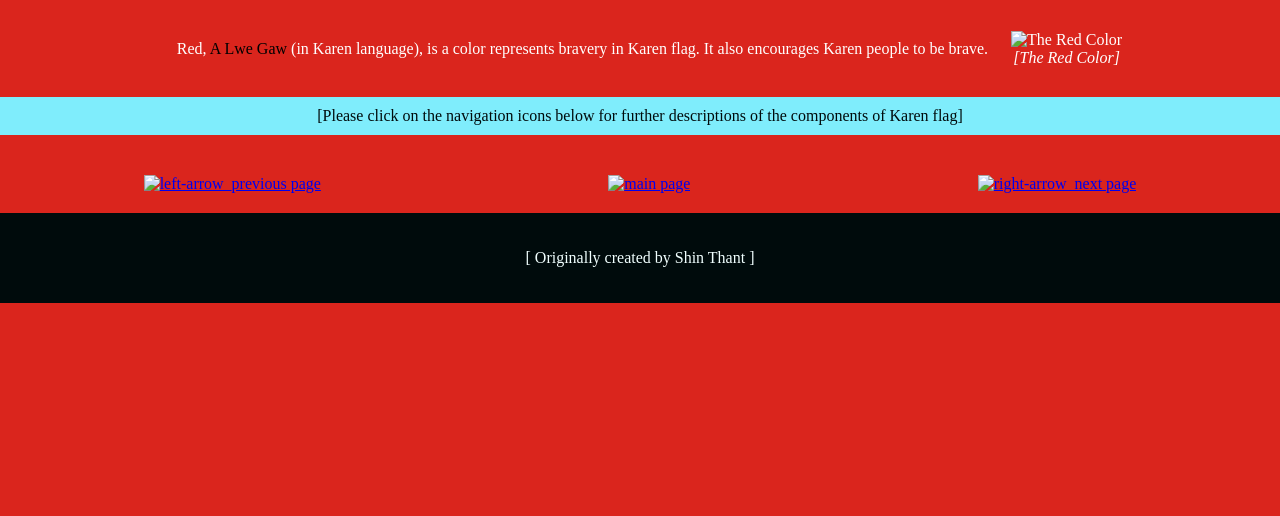
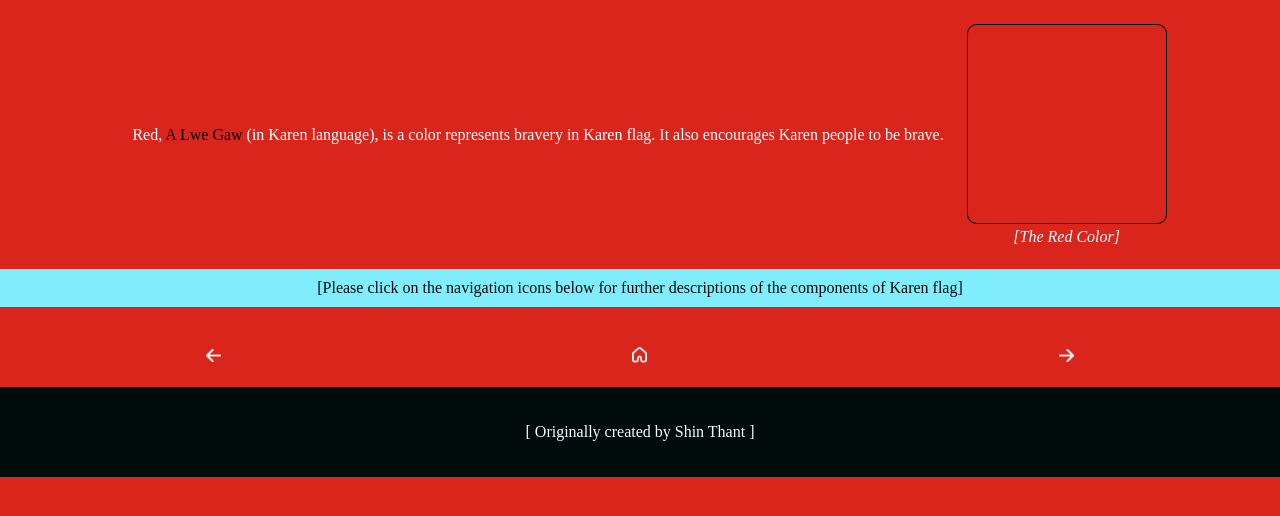
Before and after one commit to Alpha-Zero022/karen-national-flag, a plain HTML site: page red_index.html in a window 1280 px wide. Shown: the part 54-570 px from the top of the page. Drawn offline with Linux system fonts and the light colour scheme; files that its build step writes are made by us from their sources; a web font is replaced by a local one.

Commit message:
Update image and stylesheet paths in red_index.html

```diff
--- a/red_index.html
+++ b/red_index.html
@@ -4,8 +4,8 @@
 		<meta charset="UTF-8">
 		<meta name="viewport" content="width=device-width, initial-scale=1.0">
 		<title>The Red Color, A Lwe Gaw</title>
-		<link rel="stylesheet" href="/src_styles/styles.css">
-		<link rel="icon" href="/src_assets/red.png" type="image/png">
+		<link rel="stylesheet" href="styles.css">
+		<link rel="icon" href="red.png" type="image/png">
 
 		<link href="https://fonts.googleapis.com/css2?family=Chivo:ital,wght@0,400;0,700;1,400;1,700&display=swap" rel="stylesheet">
 	</head>
@@ -31,7 +31,7 @@
 				</td>
 				<!-- Column for the image of the red color -->
 				<td>
-					<img src="/src_assets/red.png" width="200px" alt="The Red Color">
+					<img src="red.png" width="200px" alt="The Red Color">
 					<!-- caption for the image -->
 					<p style="text-align: center; font-style: italic; margin: 0px;">[The Red Color]</p>
 				</td>
@@ -49,21 +49,21 @@
 			<!-- Left Arrow Navigation -->
 			<div class="nav-icon">
 				<a href="half_risen_sun_index.html">
-					<img src="/nav/nav_left-arrow_white.png" alt="left-arrow_previous page">
+					<img src="nav_left-arrow_white.png" alt="left-arrow_previous page">
 				</a>
 			</div>
 
 			<!-- Home Navigation -->
 			<div class="nav-icon">
 				<a href="index.html">
-					<img src="/nav/nav_home_white.png" alt="main page">
+					<img src="nav_home_white.png" alt="main page">
 				</a>
 			</div>
 
 			<!-- Right Arrow Navigation -->
 			<div class="nav-icon">
 				<a href="white_index.html">
-					<img src="/nav/nav_right-arrow_white.png" alt="right-arrow_next page">
+					<img src="nav_right-arrow_white.png" alt="right-arrow_next page">
 				</a>
 			</div>
 		</div>
```
